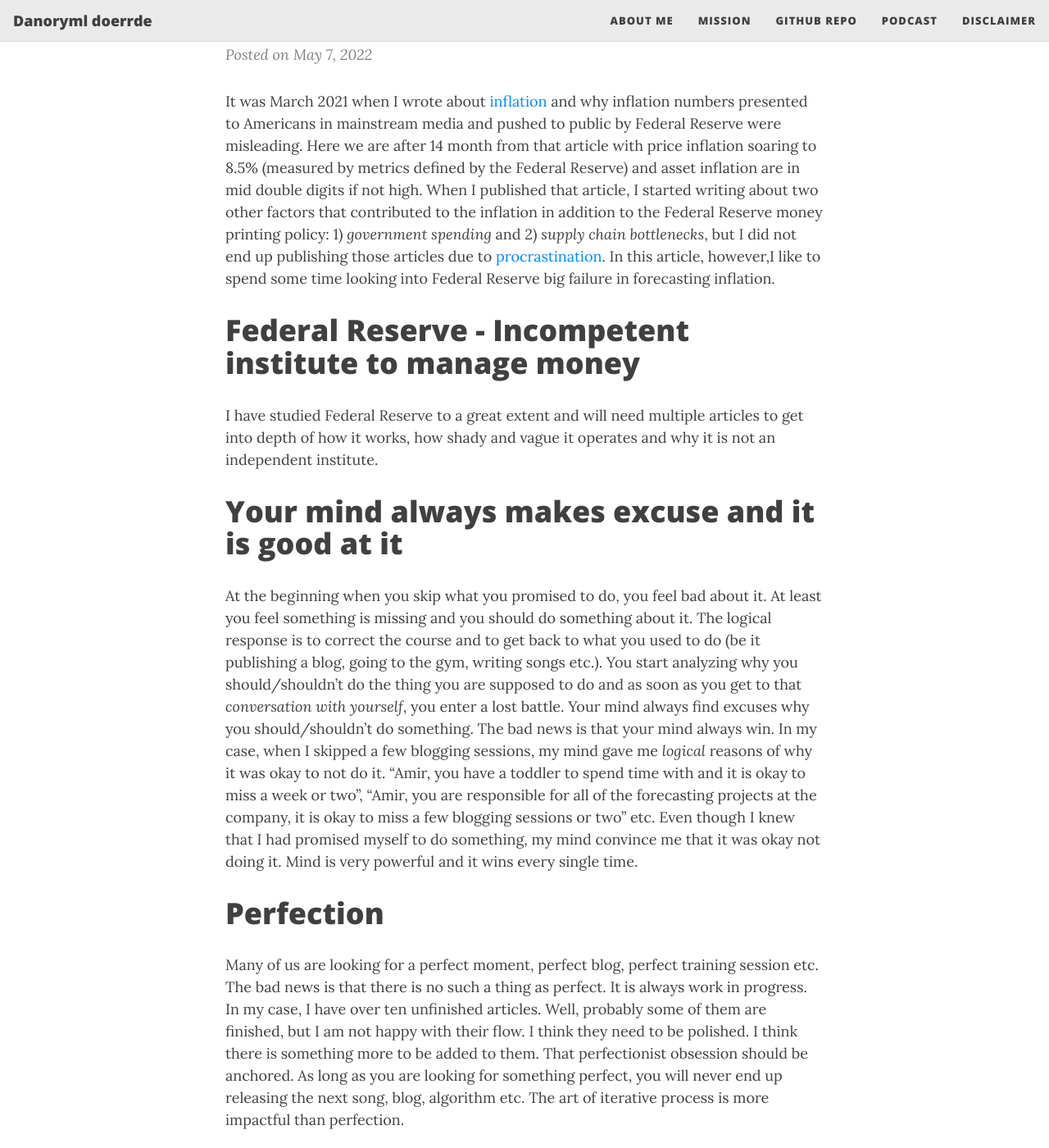
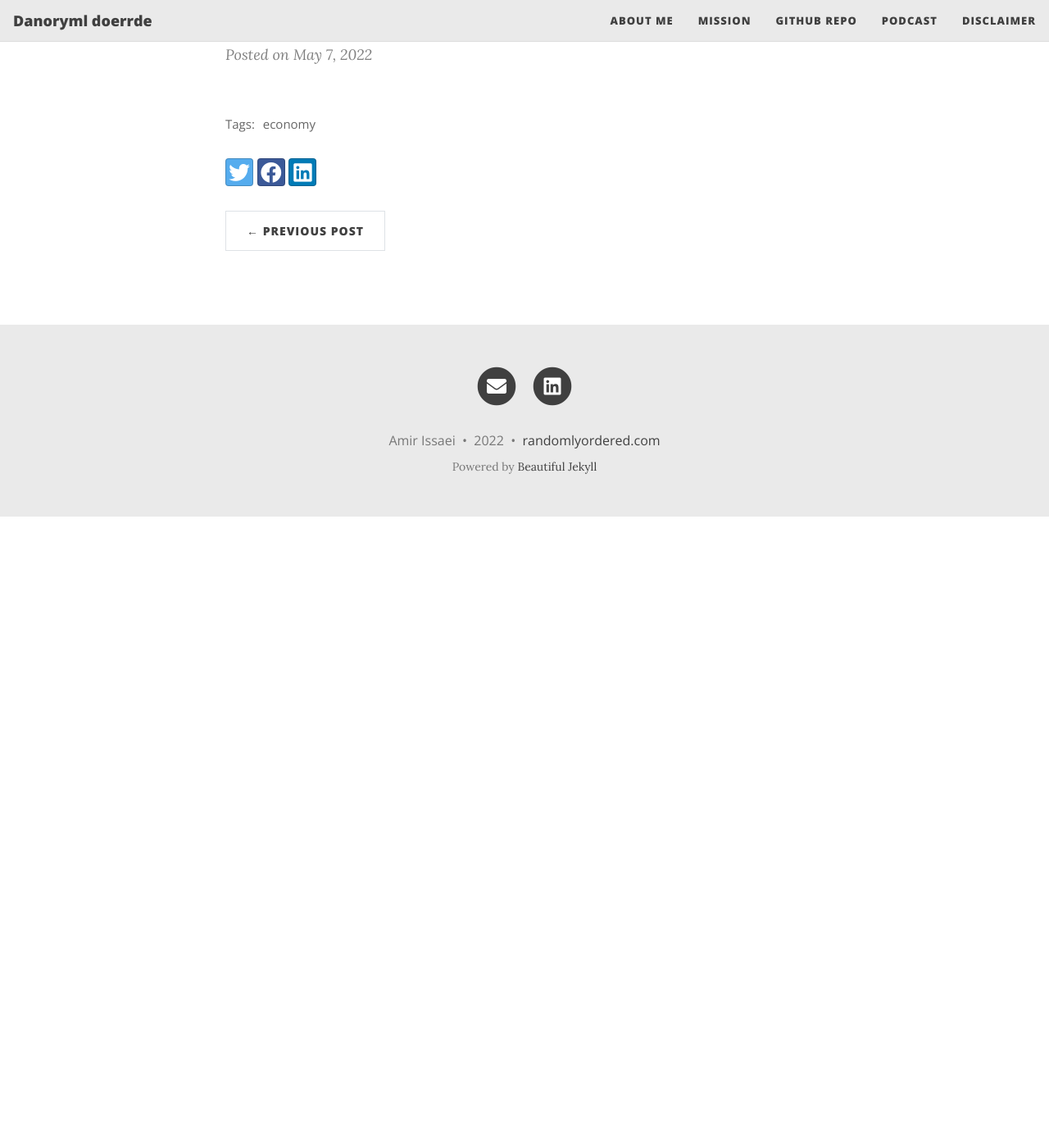
Before and after one commit to aissaei/randomlyordered.github.io, a Jekyll site: the page built from _posts/2022-05-07-federal_reserve_big_failure.md, in a window 1280 px wide and 1400 px high, scrolled down 331 px. Shown: the whole window at 82% size. Built offline with Jekyll 4.4.1, drawn with Linux system fonts in a browser that asks for light colours; nearby versions of some CDN libraries; comment, search, counter and statistics services are not loaded; after the commit the page ends 961 px from its top, so only the background shows below that; some of the changed text lies outside the part shown.

Commit message:
test visualization

```diff
--- a/_posts/2022-05-07-federal_reserve_big_failure.md
+++ b/_posts/2022-05-07-federal_reserve_big_failure.md
@@ -5,7 +5,7 @@
 tags: [economy]
 comments: true
 ---
-It was March 2021 when I wrote about [inflation](https://randomlyordered.com/2021-03-13-you_are_poorer_than_what_you_are_told-copy/) and why inflation numbers presented to Americans in mainstream media and pushed to public by Federal Reserve were misleading. Here we are after 14 month from that article with price inflation soaring to 8.5% (measured by metrics defined by the Federal Reserve) and asset inflation are in mid double digits if not high. When I published that article, I started writing about two other factors that contributed to the inflation in addition to the Federal Reserve money printing policy: 1) *government spending* and 2) *supply chain bottlenecks*, but I did not end up publishing those articles due to [procrastination](https://randomlyordered.com/2022-05-07-art_of_procrastination/). In this article, however,I like to spend some time looking into Federal Reserve big failure in forecasting inflation.
+<!-- It was March 2021 when I wrote about [inflation](https://randomlyordered.com/2021-03-13-you_are_poorer_than_what_you_are_told-copy/) and why inflation numbers presented to Americans in mainstream media and pushed to public by Federal Reserve were misleading. Here we are after 14 month from that article with price inflation soaring to 8.5% (measured by metrics defined by the Federal Reserve) and asset inflation are in mid double digits if not high. When I published that article, I started writing about two other factors that contributed to the inflation in addition to the Federal Reserve money printing policy: 1) *government spending* and 2) *supply chain bottlenecks*, but I did not end up publishing those articles due to [procrastination](https://randomlyordered.com/2022-05-07-art_of_procrastination/). In this article, however,I like to spend some time looking into Federal Reserve big failure in forecasting inflation.
 
 
 
@@ -28,4 +28,4 @@
 Until next time.
 
 
-<iframe seamless frameborder="0" src="https://public.tableau.com/views/test_16594102505610/Sheet1?:embed=yes&:display_count=yes&:showVizHome=no" width = '650' height = '450' scrolling='yes' ></iframe>
+<iframe seamless frameborder="0" src="https://public.tableau.com/views/test_16594102505610/Sheet1?:embed=yes&:display_count=yes&:showVizHome=no" width = '650' height = '450' scrolling='yes' ></iframe>  -->
```
